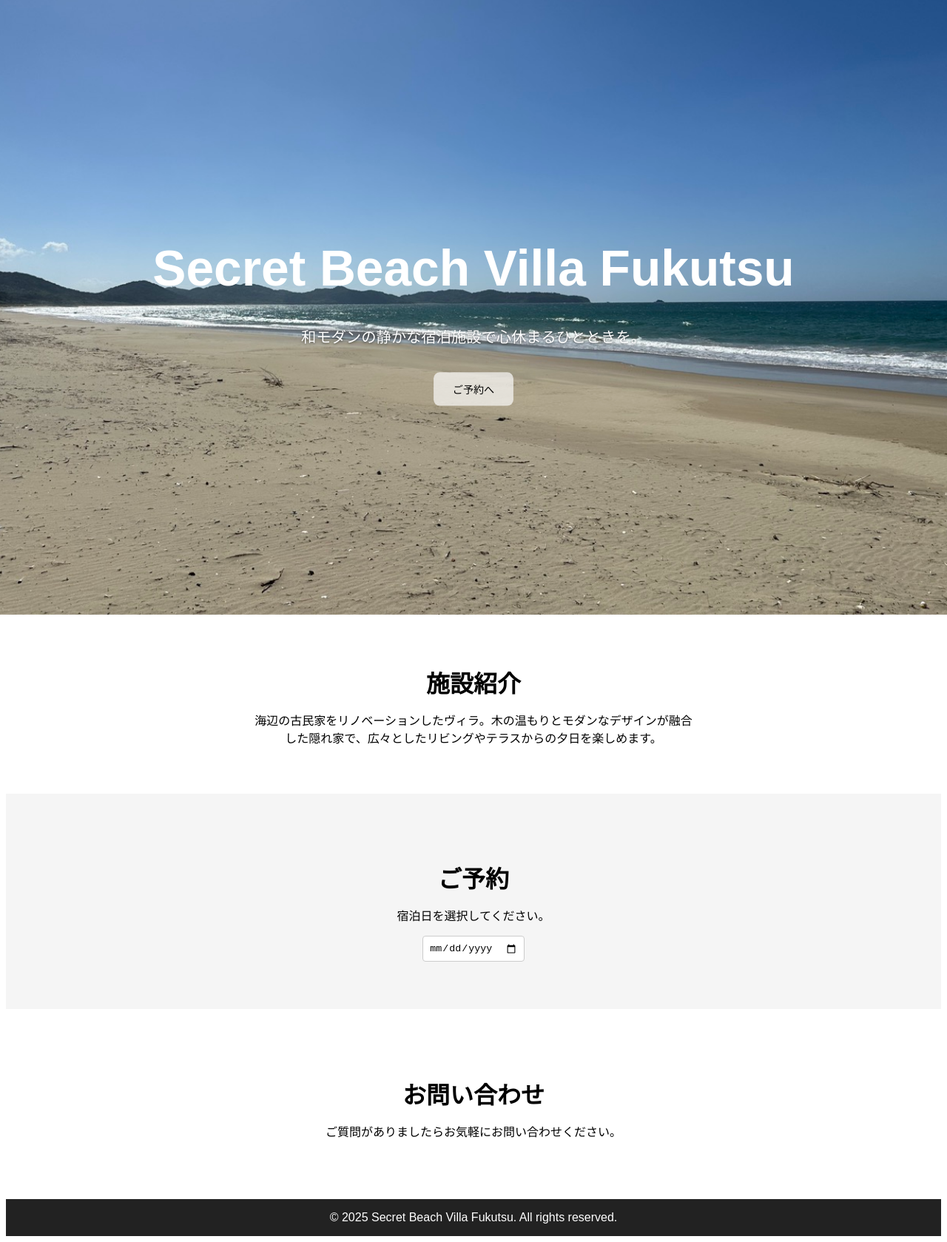
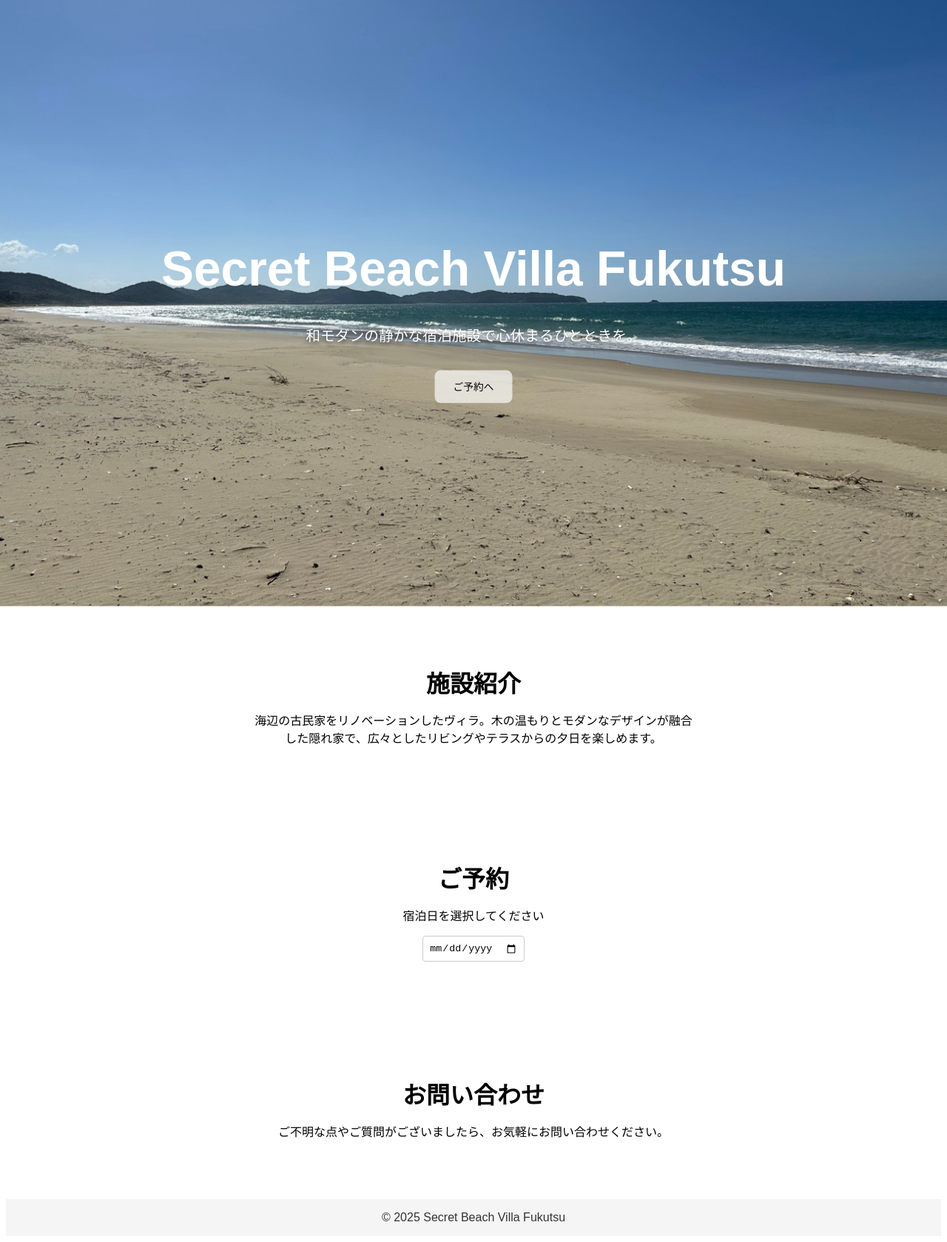
Before and after one commit to likeiga2/secret-beach-villa, a Next.js app: page / in a window 1280 px wide. Shown: the top 1679 px of the page at 74% size. Built offline with nearby package versions, Linux system fonts and the light colour scheme.

Commit message:
Add hero slideshow with zoom-out effect and image rotation

```diff
--- a/pages/index.js
+++ b/pages/index.js
@@ -1,13 +1,43 @@
-import { useState } from 'react';
+import { useState, useEffect } from 'react';
 
 export default function Home() {
+  const images = ['/IMG_5949.jpeg', '/IMG_5947.jpeg', '/IMG_5941.jpeg'];
+  const [currentIndex, setCurrentIndex] = useState(0);
   const [date, setDate] = useState('');
+
+  useEffect(() => {
+    const interval = setInterval(() => {
+      setCurrentIndex((prevIndex) => (prevIndex + 1) % images.length);
+    }, 8000);
+    return () => clearInterval(interval);
+  }, []);
 
   return (
     <div style={{ fontFamily: 'sans-serif' }}>
-      <section className="hero">
+      <section
+        className="hero"
+        style={{
+          minHeight: '100vh',
+          backgroundImage: `url(${images[currentIndex]})`,
+          backgroundSize: 'cover',
+          backgroundPosition: 'center',
+          display: 'flex',
+          flexDirection: 'column',
+          alignItems: 'center',
+          justifyContent: 'center',
+          color: '#fff',
+          textAlign: 'center',
+          padding: '0 1rem',
+        }}
+      >
         <h1 style={{ fontSize: '4rem', marginBottom: '1rem' }}>Secret Beach Villa Fukutsu</h1>
-        <p style={{ fontSize: '1.2rem', marginBottom: '2rem', textShadow: '0 1px 3px rgba(0,0,0,.5)' }}>
+        <p
+          style={{
+            fontSize: '1.2rem',
+            marginBottom: '2rem',
+            textShadow: '0 3px 6px rgba(0,0,0,0.5)',
+          }}
+        >
           和モダンの静かな宿泊施設で心休まるひとときを。
         </p>
         <button
@@ -17,7 +47,7 @@ export default function Home() {
             color: '#000',
             borderRadius: '0.5rem',
             border: 'none',
-            cursor: 'pointer'
+            cursor: 'pointer',
           }}
           onClick={() =>
             document.getElementById('booking').scrollIntoView({ behavior: 'smooth' })
@@ -34,12 +64,9 @@ export default function Home() {
         </p>
       </section>
 
-      <section
-        id="booking"
-        style={{ padding: '4rem 1rem', textAlign: 'center', backgroundColor: '#f5f5f5' }}
-      >
+      <section id="booking" style={{ padding: '4rem 1rem', textAlign: 'center' }}>
         <h2 style={{ fontSize: '2rem', marginBottom: '1rem' }}>ご予約</h2>
-        <p style={{ marginBottom: '1rem' }}>宿泊日を選択してください。</p>
+        <p style={{ marginBottom: '1rem' }}>宿泊日を選択してください</p>
         <input
           type="date"
           value={date}
@@ -51,14 +78,14 @@ export default function Home() {
             <button
               style={{
                 padding: '0.75rem 1.5rem',
-                backgroundColor: '#00b894',
+                backgroundColor: '#34d399',
                 color: '#fff',
+                borderRadius: '0.5rem',
                 border: 'none',
-                borderRadius: '0.5rem',
-                cursor: 'pointer'
+                cursor: 'pointer',
               }}
             >
-              予約リクエスト
+              ご予約をリクエストする
             </button>
           </div>
         )}
@@ -66,45 +93,29 @@ export default function Home() {
 
       <section id="contact" style={{ padding: '4rem 1rem', textAlign: 'center' }}>
         <h2 style={{ fontSize: '2rem', marginBottom: '1rem' }}>お問い合わせ</h2>
-        <p>ご質問がありましたらお気軽にお問い合わせください。</p>
+        <p>ご不明な点やご質問がございましたら、お気軽にお問い合わせください。</p>
       </section>
 
       <footer
         style={{
+          padding: '1rem',
           textAlign: 'center',
-          padding: '1rem',
-          backgroundColor: '#222',
-          color: '#fff'
+          backgroundColor: '#f5f5f5',
+          color: '#333',
         }}
       >
-        © {new Date().getFullYear()} Secret Beach Villa Fukutsu. All rights reserved.
+        &copy; {new Date().getFullYear()} Secret Beach Villa Fukutsu
       </footer>
 
       <style jsx>{`
         .hero {
-          position: relative;
-          min-height: 100vh;
-          background-image: url('/IMG_5949.jpeg');
-          background-size: cover;
-          background-position: center;
-          color: #fff;
-          display: flex;
-          flex-direction: column;
-          justify-content: center;
-          align-items: center;
-          text-align: center;
-          overflow: hidden;
-          animation: zoom 20s linear infinite;
+          animation: zoomOut 8s linear infinite;
         }
-
-        @keyframes zoom {
-          0% {
-            transform: scale(1);
-          }
-          50% {
+        @keyframes zoomOut {
+          from {
             transform: scale(1.1);
           }
-          100% {
+          to {
             transform: scale(1);
           }
         }
```
